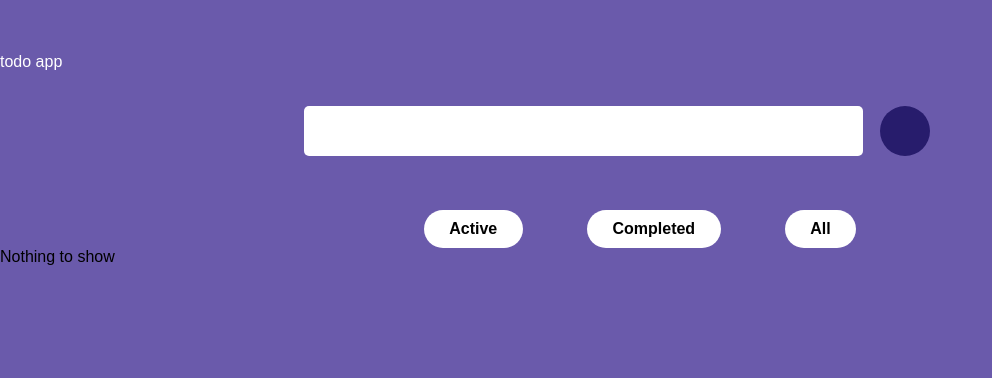
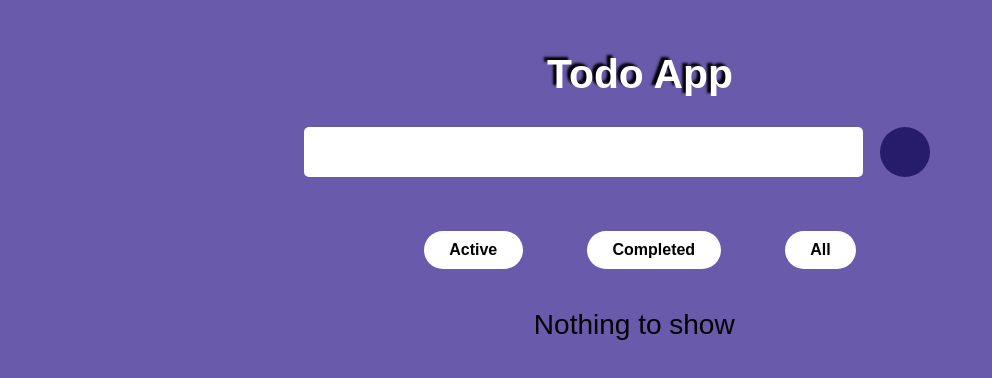
Before and after one commit to vomkaraxioned/Todo-redux-, a React (Create React App) app: page / in a window 1280 px wide. Shown: the top 378 px of the page, without its empty margins (0-992 px from the left). Built offline with nearby package versions, Linux system fonts and the light colour scheme.

Commit message:
all functionalities achieved and styling for tabs done

```diff
--- a/src/components/Tabs/TabItem.js
+++ b/src/components/Tabs/TabItem.js
@@ -1,3 +1,13 @@
-const TabItem = ({ name, tabFilterHandler }) => <li data-status={name} onClick={(e) => tabFilterHandler(e.target.dataset.status)}>{name}</li>;
+const TabItem = ({ name, tabFilterHandler }) => {
+  const setTab = (e)=>{
+    // const ul = e.target.parentElement;
+    // console.log(ul)
+    tabFilterHandler(e.target.dataset.status)
+  };
+
+  return(
+    <li data-status={name} onClick={(e) => setTab(e)}>{name}</li>
+  )
+};
 
 export default TabItem;
--- a/src/components/Tabs/index.js
+++ b/src/components/Tabs/index.js
@@ -4,7 +4,7 @@
 const Tabs = ({tabs,tabFilterHandler})=>{
   return(
     <TabsStyle>
-      {tabs.map(name=><TabItem name={name}  key={name} tabFilterHandler={tabFilterHandler}/>)}
+      { tabs.map(name=><TabItem name={name}  key={name} tabFilterHandler={tabFilterHandler}/>) }
     </TabsStyle>
   );
 
--- a/src/components/Todo/TodoItem.js
+++ b/src/components/Todo/TodoItem.js
@@ -20,7 +20,7 @@
 
         <button className = "controls__edit" onClick = {() => controlsHandler.dispatch(controlsHandler.edit(textareaRef.current))}>edit</button>
 
-        <button className = "controls__complete" onClick = {() => controlsHandler.dispatch(controlsHandler.complete(details))}>complete</button>
+        {status !== "completed" ?<button className = "controls__complete" onClick = {() => controlsHandler.dispatch(controlsHandler.complete(details))}>complete</button>:null}
 
         <button className = "controls__delete" onClick = {() => controlsHandler.dispatch(controlsHandler.remove(details))}>delete</button>
 
--- a/src/style/TabsStyle.style.js
+++ b/src/style/TabsStyle.style.js
@@ -15,7 +15,7 @@
 
     &:last-child { margin-right:0}
 
-    &:hover { transform:scale(1.1) }
+    &:hover,active { transform:scale(1.1) }
   }
 `;
 
--- a/src/style/Title.style.js
+++ b/src/style/Title.style.js
@@ -13,16 +13,6 @@
   &:hover {
     transform:scale(1.2)
   }
-
-  &::before {
-    width:20px;
-    height:20px;
-    background:#f00;
-    display:block;
-    font-family:'FontAwesome';
-    font-weight:900;
-    constent:'\2b';
-  }
 `;
 
 export default Heading ;
--- a/src/style/TodoList.style.js
+++ b/src/style/TodoList.style.js
@@ -1,14 +1,72 @@
 import styled from "styled-components";
 
 const TodoList = styled.ul`
+  width:90%;
+  margin:0 auto;
   display:flex;
   flex-wrap:wrap;
 
   li {
+    padding:10px 2%;
+    height:128px;
     border-radius:10px;
-
+    margin-right:1%;
+    display:flex;
+    background:#fff;
+    flex-basis:18%;
+    flex-direction:column;
 
     &:hover { transform:scale(.9) }
+
+    &:nth-child(4n) { margin-rigth:0 }
+
+    textarea {
+      flex-basis:100%;
+
+      &:focus { outline:1px solid #000 }
+    }
+
+    div {
+      display:flex;
+      justify-content:flex-end;
+
+      button {
+        border:none;
+        background:none;
+        text-indent:-9999px;
+
+        &::before {
+          float:right;
+          font-family:'FontAwesome';
+          font-size:21px;
+          font-weight:900;
+          text-indent:0;
+        }
+
+        &:first-child::before {
+          color:#271c6c;
+          content:'\f303';
+        }
+
+        &:nth-child(2)::before {
+          color:#008000;
+          content:'\f00c';
+        }
+
+        &:last-child::before {
+          color:#ff0000;
+          content:'\f00d';
+        }
+      }
+    }
+  }
+
+  .err {
+    padding:40px 0 ;
+    background:none;
+    flex-basis:100%;
+    font-size:28px;
+    text-align:center;
   }
 `;
 
```
